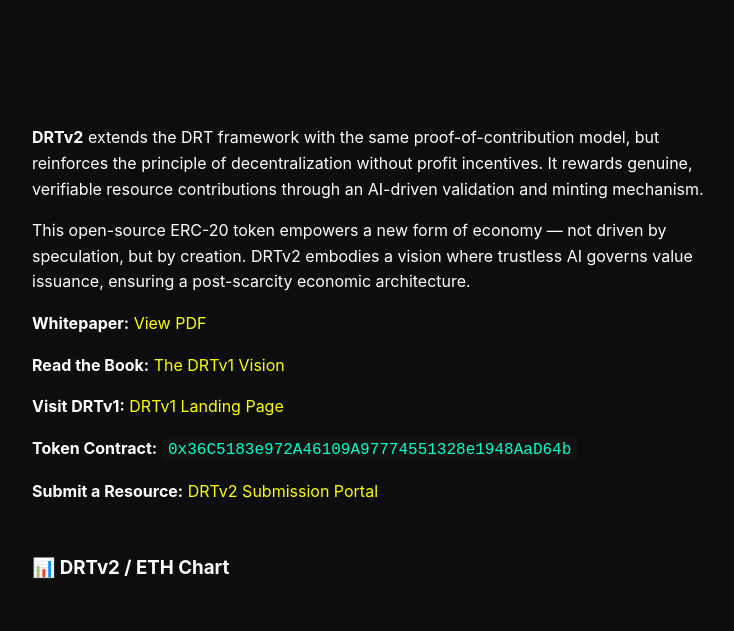
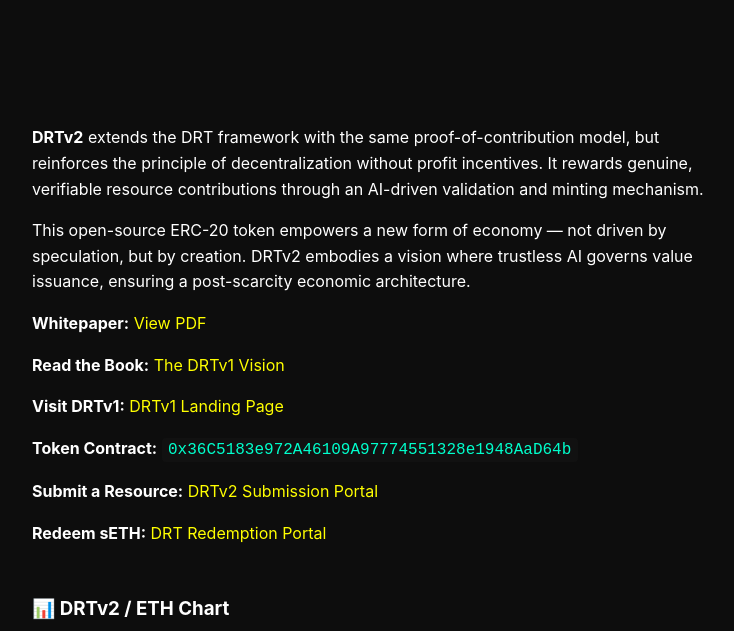
Before and after one commit to Jordan702/DRTv2, a website: page index.html in a window 1280 px wide. Shown: the part 343-974 px from the top of the page, without its empty margins (258-992 px from the left). Drawn offline with Linux system fonts and the light colour scheme.

Commit message:
Update index.html

```diff
--- a/index.html
+++ b/index.html
@@ -74,6 +74,8 @@
     <p><strong>Visit DRTv1:</strong> <a href="https://jordan702.github.io/DRTv1" target="_blank">DRTv1 Landing Page</a></p>
     <p><strong>Token Contract:</strong> <code>0x36C5183e972A46109A97774551328e1948AaD64b</code></p>
     <p><strong>Submit a Resource:</strong> <a href="https://jordan702.github.io/DRTv2/drtv2-frontend/index.html" target="_blank">DRTv2 Submission Portal</a></p>
+    <p><strong>Redeem sETH:</strong> <a href="https://jordan702.github.io/DRTv2/drtv2-frontend/redeem.html" target="_blank">DRT Redemption Portal</a></p>
+
 
     <h3 style="margin-top: 3rem;">📊 DRTv2 / ETH Chart</h3>
     <iframe
```
